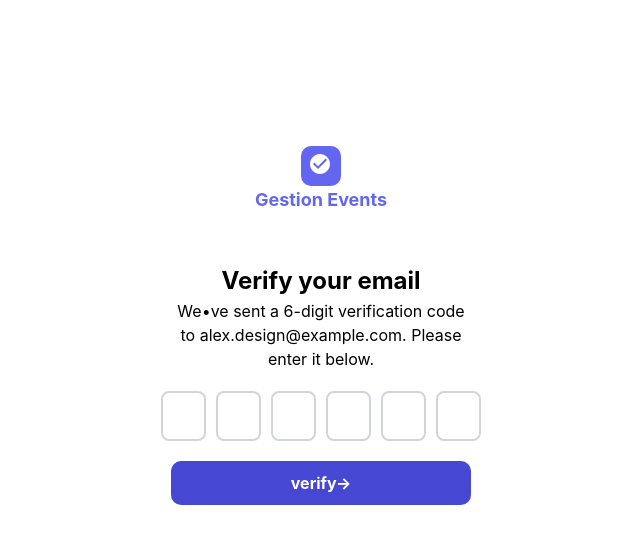
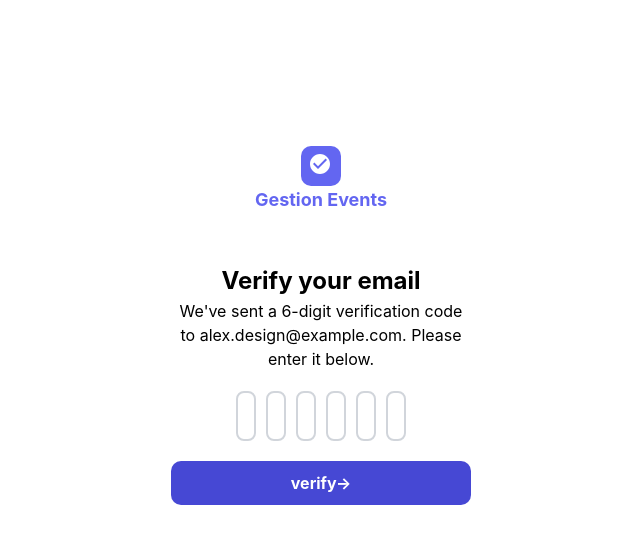
Before and after one commit to doudaoud/gestion-events, a React (Vite) app in the folder client/: page /verification in a window 1280 px wide. Shown: the top 544 px of the page, without its empty margins (319-959 px from the left). Built offline with nearby package versions, Linux system fonts and the light colour scheme.

Commit message:
style: refactor Verificationcode component for improved structure and styling

```diff
--- a/client/src/pages/Verificationcode.tsx
+++ b/client/src/pages/Verificationcode.tsx
@@ -1,127 +1,39 @@
-import React from "react";
+import { useState } from "react";
 import "./styles/verification.css";
 import CheckCircleIcon from "@mui/icons-material/CheckCircle";
 import OtpInput from "react-otp-input";
-import { useState } from "react";
+
 export default function Verificationcode() {
-  const [opt, setOpt] = useState("");
+  const [otp, setOtp] = useState("");
   return (
-    <>
-      <div
-        style={{
-          display: "flex",
-          justifyContent: "center",
-          alignItems: "center",
-          minHeight: "100vh",
-        }}
-      >
-        <div
-          className="verification-form"
-          style={{
-            width: "500px",
-            height: "700px",
-            display: "flex",
-            flexFlow: "column wrap",
-            justifyContent: "center",
-            alignItems: "center",
-          }}
-        >
-          <div
-            className="check-icon"
-            style={{
-              backgroundColor: "rgb(99, 102, 241)",
-              height: "40px",
-              width: "40px",
-              borderRadius: "10px",
-              marginTop: "-150px",
-            }}
-          >
-            <CheckCircleIcon
-              style={{
-                color: "white",
-                marginLeft: "7px",
-                marginTop: "6px",
-              }}
-            />
+    <div className="verification-page">
+      <div className="verification-form">
+        <div className="check-icon">
+          <CheckCircleIcon className="check-icon-svg" />
         </div>
-          <h2
-            style={{
-              color: "rgb(99, 102, 241)",
-              fontSize: "18px",
-              fontWeight: "bold",
-            }}
-          >
-            Gestion Events
-          </h2>
-          <h1
-            style={{
-              color: "black",
-              fontSize: "24px",
-              fontWeight: "bold",
-              marginTop: "50px",
-              textAlign: "center",
-            }}
-          >
-            Verify your email
-          </h1>
-          <div
-            style={{
-              display: "flex",
-              justifyContent: "center",
-            }}
-          >
-            <p
-              style={{
-                width: "60%",
-                textAlign: "center",
-              }}
-            >
-              We•ve sent a 6-digit verification code to alex.design@example.com.
+        <h2 className="brand-title">Gestion Events</h2>
+        <h1 className="verify-title">Verify your email</h1>
+        <div className="description-wrapper">
+          <p className="description">
+            We've sent a 6-digit verification code to alex.design@example.com.
             Please enter it below.
           </p>
         </div>
-          <div
-            style={{
-              backgroundColor: "white",
-              padding: "20px",
-              borderRadius: "10px",
-            }}
-          >
+        <div className="otp-wrapper">
           <OtpInput
             numInputs={6}
-              value={opt}
-              onChange={setOpt}
-              containerStyle={{ gap: "10px" }}
-              renderInput={(props) => (
-                <input
-                  {...props}
-                  className="otp-case"
-                  style={{
-                    width: "45px",
-                    height: "50px",
-                    fontSize: "20px",
-                    fontWeight: "bold",
-                    textAlign: "center",
-                    color: "rgb(99, 102, 241)",
-                    border: "2px solid #d1d5db",
-                    borderRadius: "8px",
-                    outline: "none",
-                  }}
-                  onFocus={(e) => {
-                    e.target.style.border = "2px solid rgb(99, 102, 241)";
-                  }}
-                  onBlur={(e) => {
-                    e.target.style.border = "2px solid #d1d5db";
-                  }}
-                />
-              )}
+            value={otp}
+            onChange={setOtp}
+            containerStyle="otp-container"
+            renderInput={(props) => <input {...props} className="otp-case" />}
           />
         </div>
-          <div className="button verifiy">
-            <button className="verify-button">verify&rarr;</button>
+        <div className="button verify">
+          <button type="button" className="verify-button">
+            verify&rarr;
+          </button>
         </div>
       </div>
     </div>
-    </>
   );
 }
--- a/client/src/pages/styles/verification.css
+++ b/client/src/pages/styles/verification.css
@@ -1,3 +1,83 @@
+.verification-page {
+    display: flex;
+    justify-content: center;
+    align-items: center;
+    min-height: 100vh;
+}
+
+.verification-form {
+    width: 500px;
+    height: 700px;
+    display: flex;
+    flex-flow: column wrap;
+    justify-content: center;
+    align-items: center;
+}
+
+.check-icon {
+    background-color: rgb(99, 102, 241);
+    height: 40px;
+    width: 40px;
+    border-radius: 10px;
+    margin-top: -150px;
+}
+
+.check-icon-svg {
+    color: white;
+    margin-left: 7px;
+    margin-top: 6px;
+}
+
+.brand-title {
+    color: rgb(99, 102, 241);
+    font-size: 18px;
+    font-weight: bold;
+}
+
+.verify-title {
+    color: black;
+    font-size: 24px;
+    font-weight: bold;
+    margin-top: 50px;
+    text-align: center;
+}
+
+.description-wrapper {
+    display: flex;
+    justify-content: center;
+}
+
+.description {
+    width: 60%;
+    text-align: center;
+}
+
+.otp-wrapper {
+    background-color: white;
+    padding: 20px;
+    border-radius: 10px;
+}
+
+.otp-container {
+    gap: 10px;
+}
+
+.otp-case {
+    width: 45px;
+    height: 50px;
+    font-size: 20px;
+    font-weight: bold;
+    text-align: center;
+    color: rgb(99, 102, 241);
+    border: 2px solid #d1d5db;
+    border-radius: 8px;
+    outline: none;
+}
+
+.otp-case:focus {
+    border: 2px solid rgb(99, 102, 241);
+}
+
 .verify-button {
     color: white;
     background-color: rgb(70, 72, 212);
```
Lines whose indentation alone changed are shown as unchanged.
